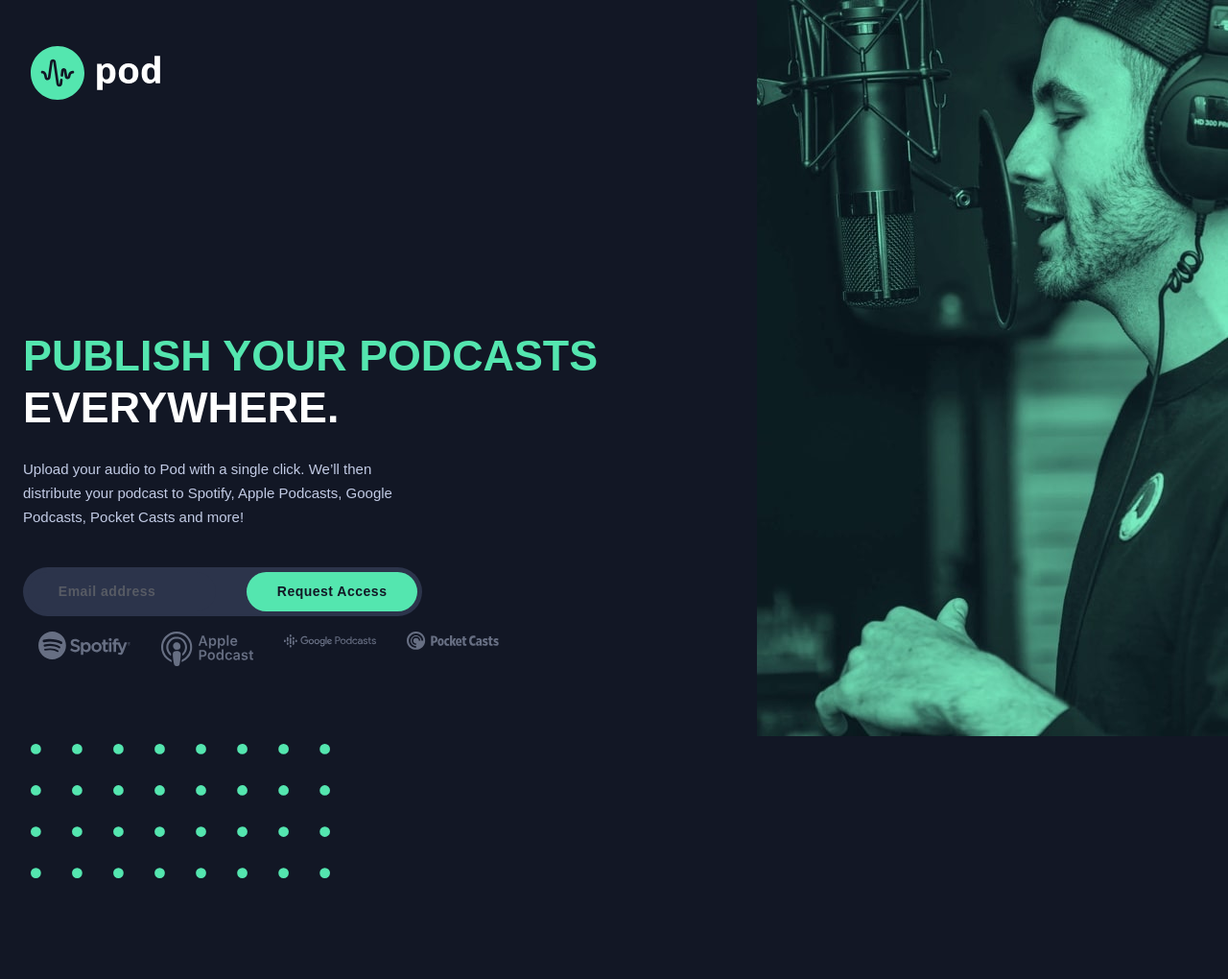
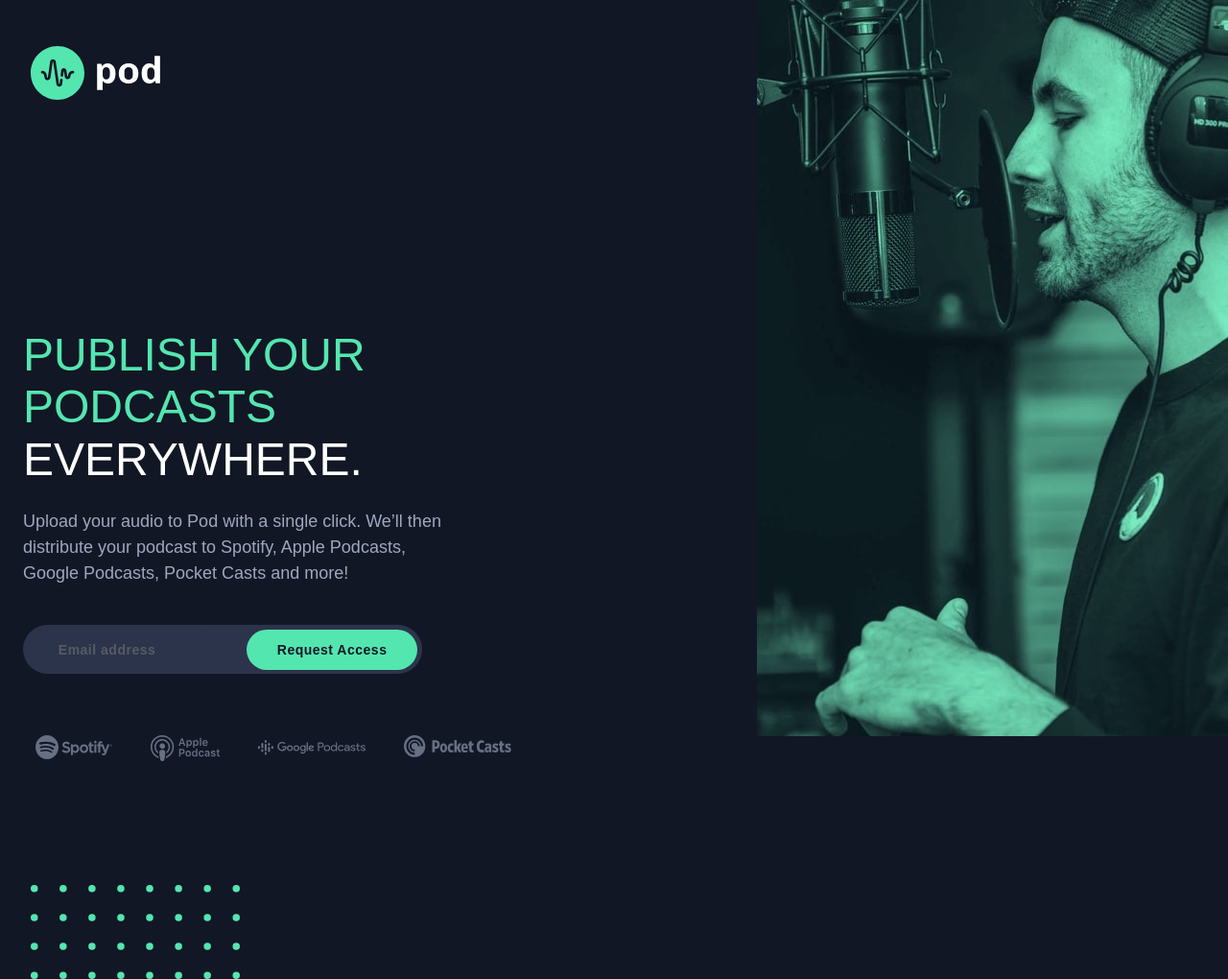
Before and after one commit to RMK-creative/fem-podcast-request-landing-page, a plain HTML site: page index.html in a window 1280 px wide. Shown: the whole page at 96% size. Before the commit the page ends 915 px from the top, so only its background shows below. Drawn offline with Linux system fonts and the light colour scheme; a web font is replaced by a local one.

Commit message:
amend size of social icons

```diff
--- a/styles/styles.scss
+++ b/styles/styles.scss
@@ -41,10 +41,9 @@ ul {
   opacity: 1;
 }
 
-/****** FONT STYLING ******/
-
 h1 {
   font-size: 1.55rem;
+  font-weight: 300;
   text-transform: uppercase;
   line-height: 2.375rem;
   color: var(--color-white);
@@ -59,7 +58,8 @@ h1 span {
 
 .main__text {
   font-size: 0.9375rem;
-  line-height: 1.5625rem;
+  opacity: 0.8;
+  line-height: 1.5;
   color: var(--color-very-lght-grey);
   margin-bottom: 2.5rem;
   order: 2;
@@ -102,11 +102,27 @@ h1 span {
   width: 100%;
   margin: 0 auto;
   margin-bottom: 3rem;
+  padding: 0 0.8rem;
 }
 
 .main__socials-list img {
-  width: 4rem;
   opacity: 0.6;
+}
+
+.spotify {
+  width: 3.5rem;
+}
+
+.apple {
+  width: 3rem;
+}
+
+.google {
+  width: 5rem;
+}
+
+.pocket {
+  width: 4.5rem;
 }
 
 .main__form {
@@ -151,13 +167,21 @@ button:hover {
   cursor: pointer;
 }
 
+.main__error-msg {
+  font-size: 0.75rem;
+}
+
 .footer__dots {
   position: absolute;
   width: 1px;
   left: -100px;
 }
 
-/****** TABLET ******/
+/******************************************
+
+                TABLET
+
+******************************************/
 
 @media only screen and (min-width: 37.5rem) {
   body {
@@ -186,13 +210,14 @@ button:hover {
   }
 
   h1 {
-    font-size: 2.8rem;
+    font-size: 3em;
     text-align: left;
     line-height: 3.4rem;
   }
 
   .main__text {
-    max-width: 25rem;
+    font-size: 1.125rem;
+    max-width: 28rem;
     text-align: left;
   }
 
@@ -203,14 +228,29 @@ button:hover {
   .main__socials-list {
     justify-content: left;
     order: 4;
-  }
-
-  .main__socials-list img {
-    width: 6rem;
+    margin-top: 4rem;
+    margin-bottom: 7rem;
   }
 
   li {
-    margin: 1rem;
+    margin-right: 2.5rem;
+  }
+
+  .spotify {
+    width: 5rem;
+  }
+
+  .apple {
+    width: 4.5rem;
+  }
+
+  .google {
+    width: 7rem;
+    padding-top: 0.3rem;
+  }
+
+  .pocket {
+    width: 7rem;
   }
 
   .main__form {
@@ -225,9 +265,13 @@ button:hover {
     position: relative;
     bottom: -10px;
     left: 2rem;
-    width: 50%;
+    width: 35%;
     margin-top: 5rem;
   }
 }
 
-/****** DESKTOP ******/
+/******************************************
+
+                DESKTOP
+
+******************************************/
```
Also changed, not shown: styles/styles.css, styles/styles.min.css.
